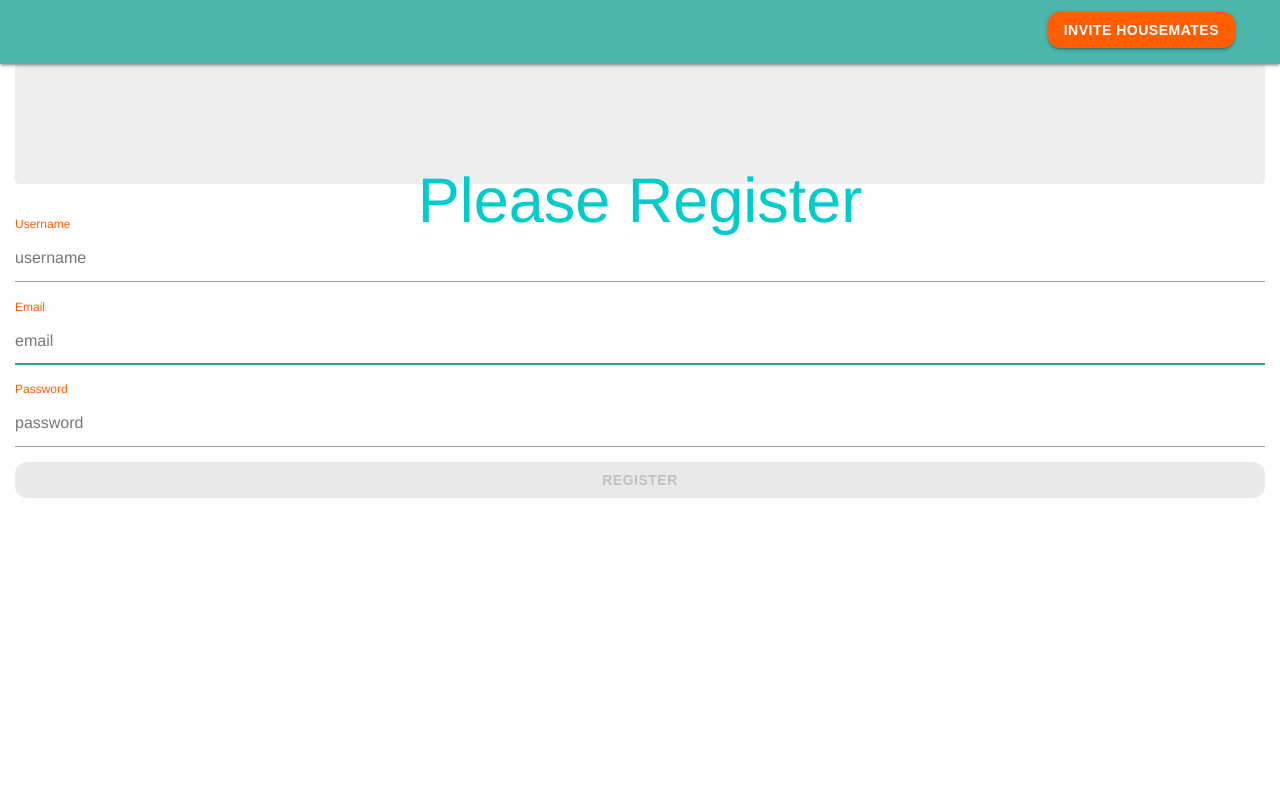
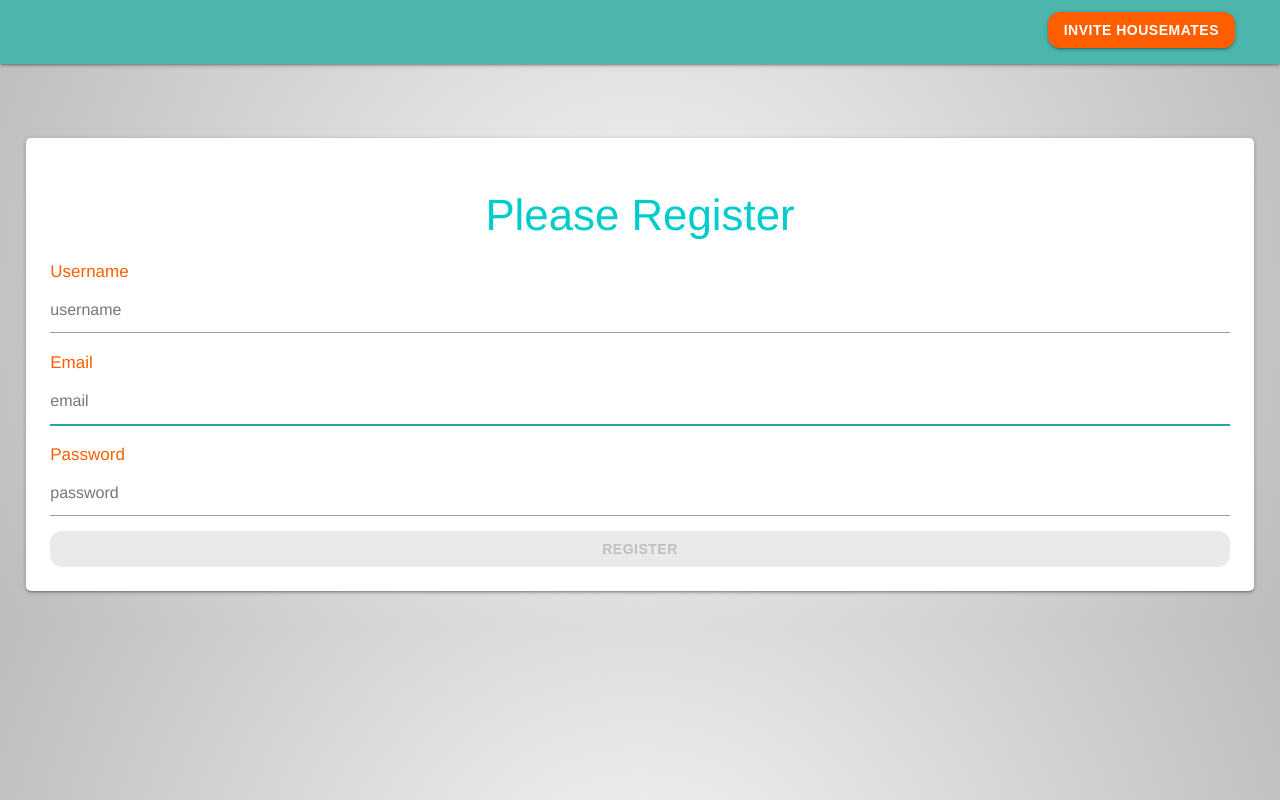
Before and after one commit to kfroerer/HouseWork, a React (Create React App) app in the folder client/: page /register in a window 1280 px wide. Built offline with nearby package versions, Linux system fonts and the light colour scheme; a web font is replaced by a local one.

Commit message:
added card, fixed some css

```diff
--- a/client/src/components/Nav/style.css
+++ b/client/src/components/Nav/style.css
@@ -1,9 +1,9 @@
 nav {
-    background-color: #00cccc;
+    background-color: #FF5E00;
 }
 
 #enter {
-    background-color: #FF5E00;
+    background-color: #00cccc
 }
 
 .btn {
--- a/client/src/pages/Register.js
+++ b/client/src/pages/Register.js
@@ -1,8 +1,10 @@
 import React, { Component} from "react";
 import { Button, Form, FormGroup, FormControl, FormLabel } from "react-bootstrap";
-import API from '../utils/API';
 import { Container } from "../components/Grid";
 import Jumbotron from "../components/Jumbotron";
+import { Row, Col, CardPanel } from 'react-materialize';
+import API from '../utils/API';
+import "./style.css"
 
 
 export default class Register extends Component {
@@ -43,11 +45,16 @@ export default class Register extends Component {
 
     render() {
         return (
+
+
+
           <Container fluid>
-          <Jumbotron>
-          <h1>Please Register
-          </h1>
-          </Jumbotron>
+          <Row>
+            <Col m={6} s={12}>
+            <CardPanel>
+
+
+          <h3 id="cardTitle" >Please Register</h3>
 
           <div className="Register">
 
@@ -96,6 +103,10 @@ export default class Register extends Component {
               </Button>
             </Form>
           </div>
+          </CardPanel>
+            </Col>
+            </Row>
+
           </Container>
         );
       }
--- /dev/null
+++ b/client/src/pages/style.css
@@ -0,0 +1,18 @@
+.card-panel {
+    margin-top: 6%;
+    border-radius: 5px
+}
+
+label {
+    font-size: 17px;
+}
+body {
+    background: rgb(247,246,246);
+    background: radial-gradient(circle, rgba(247,246,246,1) 0%, rgba(60,60,60,0.34217436974789917) 100%);
+
+}
+
+#cardTitle {
+    text-align: center;
+    color: #00cccc
+}
```
